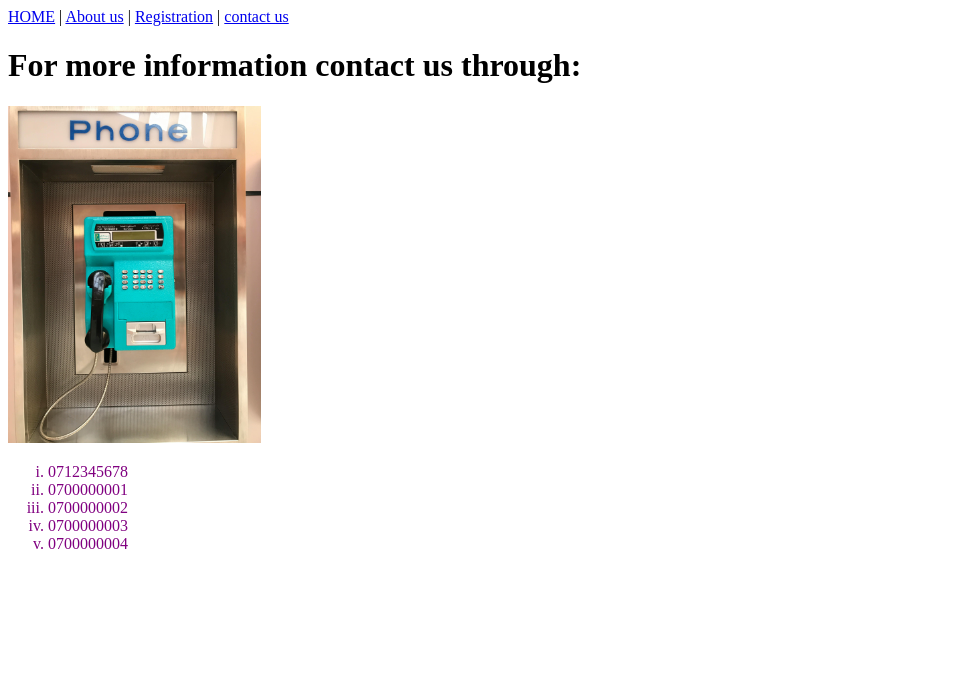
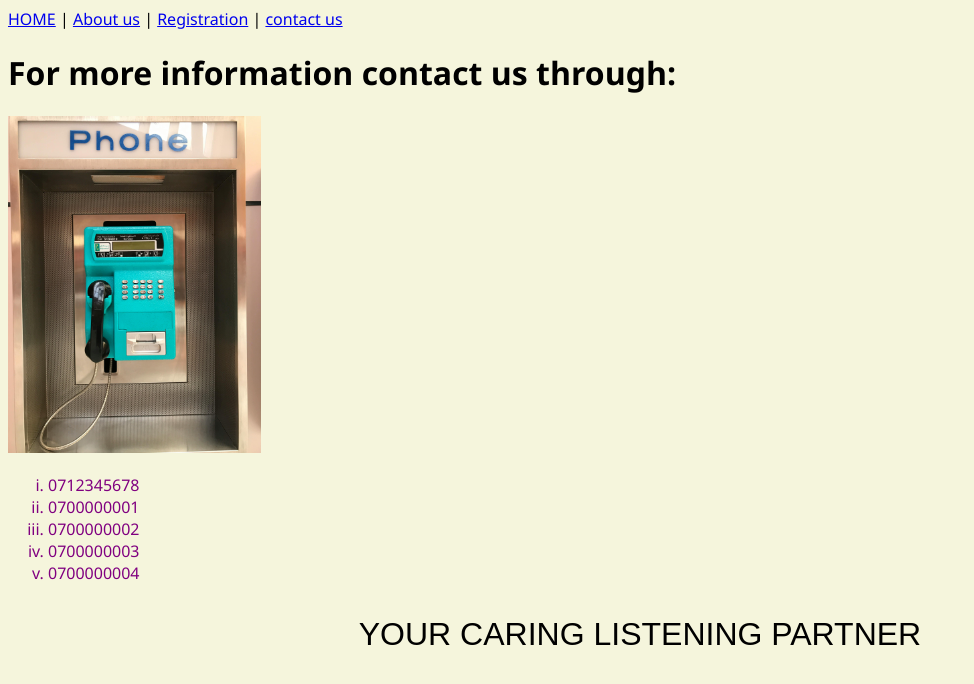
Before and after one commit to bena47/assignment-2, a PHP site: page /contact.html in a window 1280 px wide. Shown: the top 684 px of the page, without its empty margins (0-974 px from the left). Run offline with PHP 8.4, Linux system fonts and the light colour scheme.

Commit message:
added backgroud color and css link to contact page

```diff
--- a/about.html
+++ b/about.html
@@ -15,7 +15,7 @@
     </p>
     <h2>Why choose us?</h2>
     <ul>
-        <li>Best prices in the region.</li>
+        <li>Best prices in the region. </li>
         <li>Near our customer.</li>
         <li>Meaningful Work.</li>
         <li>we are the best in the business</li>
--- a/contact.html
+++ b/contact.html
@@ -4,7 +4,13 @@
     <meta charset="UTF-8">
     <meta name="viewport" content="width=device-width, initial-scale=1.0">
     <title>Contact us</title>
+    <link href="css/style.css" rel="stylesheet" type="text/css">
 </head>
+<style>
+    p{
+        background-color: beige;
+    }
+</style>
 <body>
     <a href="index.html">HOME</a> | <a href="about.html">About us</a> | <a href="registration.html">Registration</a> | <a href="contact.html">contact us</a>
     <H1>For more information contact us through:</H1>
@@ -16,5 +22,9 @@
     <li>0700000003</li>
     <li>0700000004</li>
     </ol>
+    <p style="color: black;
+    text-align: center;
+    font-size: xx-large;
+    font-family: Arial, Helvetica, sans-serifs;">YOUR CARING LISTENING PARTNER</p>
 </body>
 </html>
--- a/css/style.css
+++ b/css/style.css
@@ -1,6 +1,6 @@
 body{
     font-family: 'Segoe UI', Tahoma, Geneva, Verdana, sans-serif;
-
+background-color: beige;
 }
 h1 {
  color: aquass;
```
Also changed, not shown: registration.html (line endings or trailing spaces).
